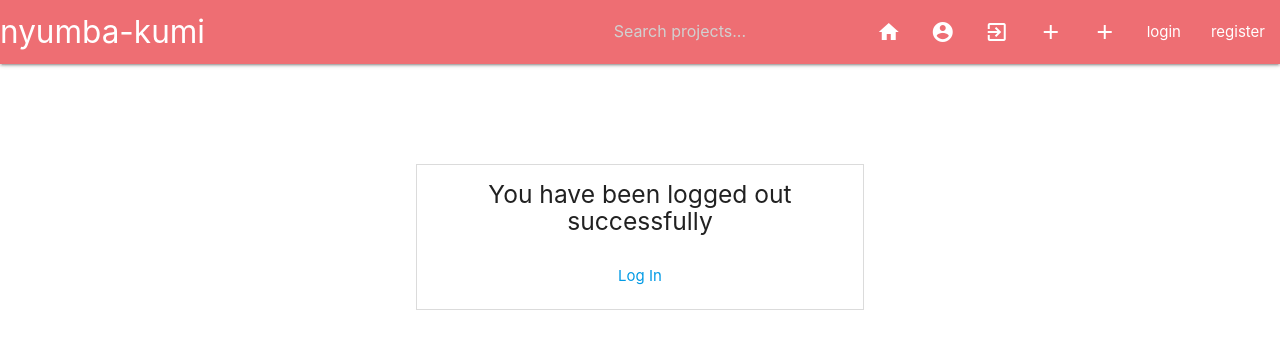
After one commit to sharonkorir/nyumba-kumi, a Django app: page /logout/ in a window 1280 px wide. The commit adds this page. Shown: the top 349 px of the page. Run offline with Django 4.2, Linux system fonts and the light colour scheme.

Commit message:
user auth: add user login and logout

```diff
--- a/nyumba_kumi/urls.py
+++ b/nyumba_kumi/urls.py
@@ -16,9 +16,12 @@ Including another URLconf
 from django.contrib import admin
 from django.urls import include, path
 from users import views as user_views
+from django.contrib.auth import views as auth_views
 
 urlpatterns = [
     path('admin/', admin.site.urls),
     path('', include('neighbourhood.urls')),
     path('register/', user_views.register, name='register'),
+    path('login/', auth_views.LoginView.as_view(template_name='users/login.html'), name='login'),
+    path('logout/', auth_views.LogoutView.as_view(template_name='users/logout.html'), name='logout'),
 ]
--- a/static/css/users.css
+++ b/static/css/users.css
@@ -0,0 +1,10 @@
+#login, #login2{
+  background-color: white;
+  border-style: solid;
+  border-color: #dbdbdb;
+  border-width: thin;
+  text-align: center;
+  padding-left: 40px;
+  padding-right: 40px;
+
+}
--- a/users/templates/users/base.html
+++ b/users/templates/users/base.html
@@ -20,7 +20,7 @@
   <link href="https://fonts.googleapis.com/icon?family=Material+Icons" rel="stylesheet">
   <link rel="stylesheet" href="https://cdnjs.cloudflare.com/ajax/libs/materialize/1.0.0-rc.1/css/materialize.min.css" integrity="sha256-qj3p6P1fJIV+Ndv7RW1ovZI2UhOuboj9GcODzcNFIN8=" crossorigin="anonymous" />
   <!--custom stylesheet-->
-  <link rel="stylesheet" href="{% static 'css/index.css' %}">
+  <link rel="stylesheet" href="{% static 'css/users.css' %}">
 
 
 </head>
--- /dev/null
+++ b/users/templates/users/logout.html
@@ -0,0 +1,20 @@
+{% extends 'users/base.html' %}
+{% block content %}
+  {{ block.super }}
+  <div class="container">
+    <div class="row" style="padding-top: 100px;">
+      <div class="col s12 m2 l3"></div>
+      <div class="col s12 m8 l6" id="login">
+        <h5>You have been logged out successfully</h5>
+      <div>
+      <div class="col s12 m2 l3"></div>
+    </div>
+    <div class="row" style="padding-top: 20px;">
+      <div class="col s12 m2 l3"></div>
+      <div class="col s12 m8 l6">
+        <a href="{% url 'login' %}"> Log In</a>
+      <div>
+      <div class="col s12 m2 l3"></div>
+    </div>
+  </div>
+{% endblock %}
```
Also changed, not shown: users/templates/users/login.html (+34 -0 lines).
